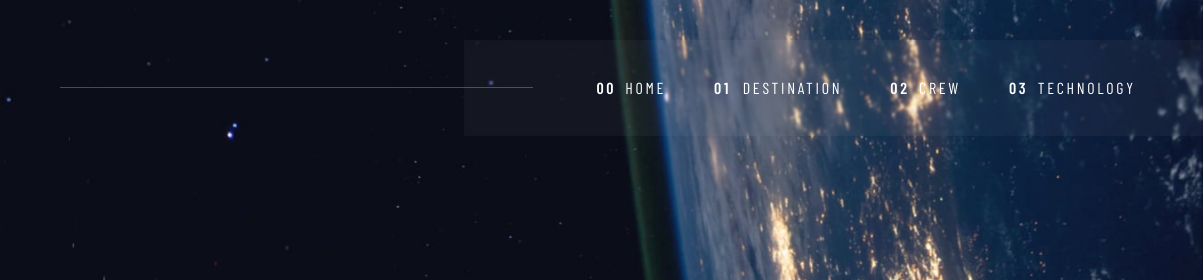
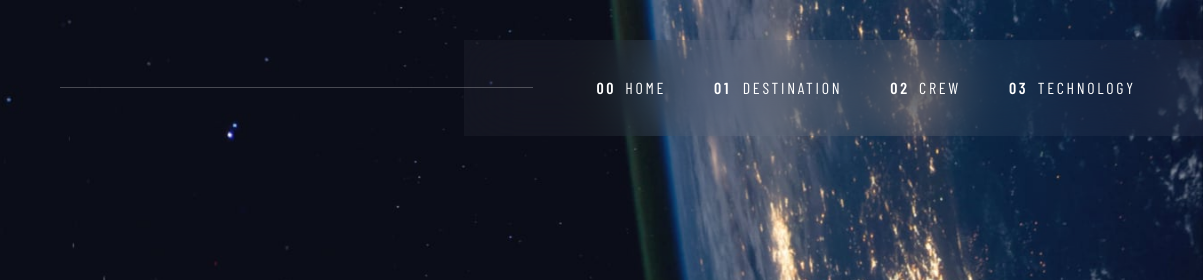
Before and after one commit to tediko/space-tourism-website, a website built with Vite: page index.html in a window 1280 px wide. Shown: the top 280 px of the page, 77-1280 px from the left. Built offline with nearby package versions, Linux system fonts and the light colour scheme; a web font is replaced by a local one.

Commit message:
Changed backdrop-filter

```diff
--- a/src/sass/layout/_header.scss
+++ b/src/sass/layout/_header.scss
@@ -18,7 +18,7 @@
             top: 0;
             right: 0;
             background: $bg-nav;
-            backdrop-filter: blur(1px);
+            backdrop-filter: blur(30px);
             width: 100%;
             height: 100%;
             max-width: 31.25rem;
```
